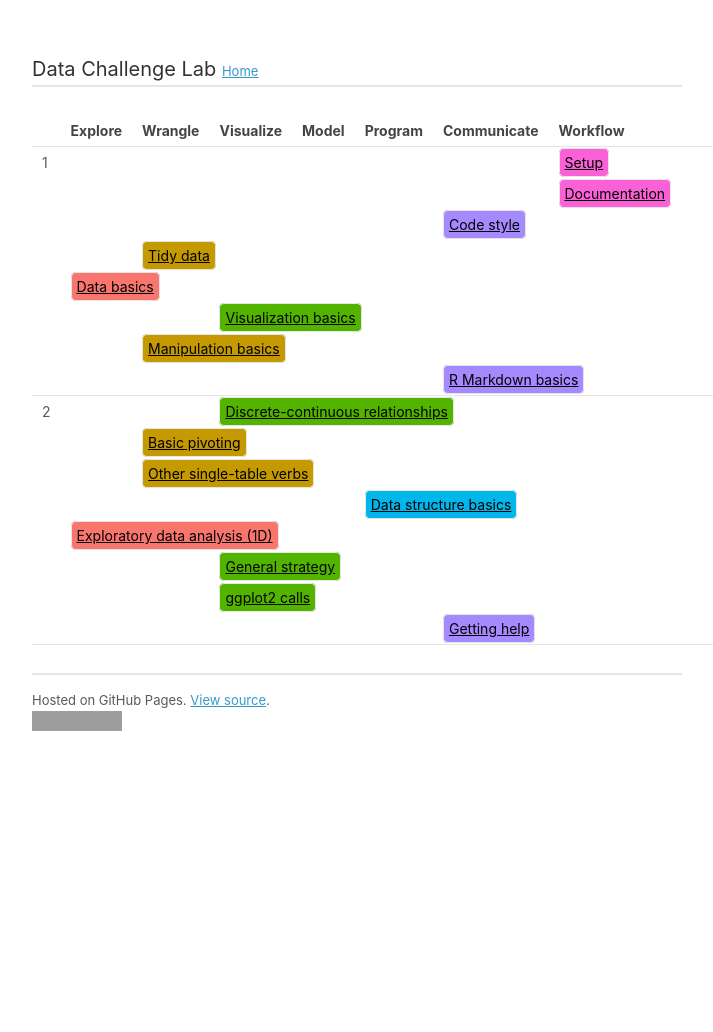
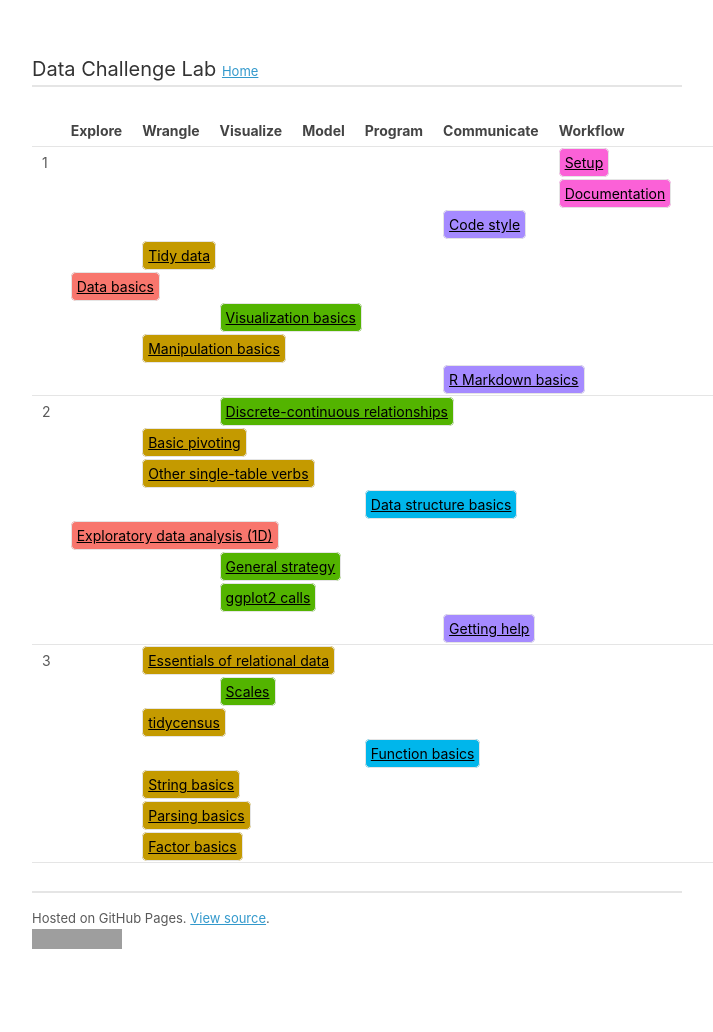
Before and after one commit to dcl-docs/curriculum, a Jekyll site: the page built from docs/index.md, in a window 1280 px wide. Shown: the whole page, without its empty margins (283-996 px from the left). Built offline with Jekyll 4.4.1, drawn with Linux system fonts in a browser that asks for light colours; our own code applies the rules of GitHub Pages for plain Markdown files; a script that is not in the unit is left out; before the commit the page ends 900 px from its top, so only the background shows below that; grey boxes are pictures that could not be loaded.

Commit message:
Initial commit

```diff
--- a/docs/index.md
+++ b/docs/index.md
@@ -132,4 +132,48 @@ title: Theme index
   <td colspan="1"></td>
 </tr>
 </tbody>
+<tbody>
+<tr>
+<td id='week-3'>3</td>
+  <td colspan="1"></td>
+  <td colspan="6"><a class="wrangle" href="relational-basics.html">Essentials of relational data</a></td>
+  <td colspan="5"></td>
+</tr>
+<tr>
+<td></td>
+  <td colspan="2"></td>
+  <td colspan="6"><a class="visualize" href="vis-scales.html">Scales</a></td>
+  <td colspan="4"></td>
+</tr>
+<tr>
+<td></td>
+  <td colspan="1"></td>
+  <td colspan="6"><a class="wrangle" href="tidycensus.html">tidycensus</a></td>
+  <td colspan="5"></td>
+</tr>
+<tr>
+<td></td>
+  <td colspan="4"></td>
+  <td colspan="6"><a class="program" href="function-basics.html">Function basics</a></td>
+  <td colspan="2"></td>
+</tr>
+<tr>
+<td></td>
+  <td colspan="1"></td>
+  <td colspan="6"><a class="wrangle" href="string-basics.html">String basics</a></td>
+  <td colspan="5"></td>
+</tr>
+<tr>
+<td></td>
+  <td colspan="1"></td>
+  <td colspan="6"><a class="wrangle" href="parse-basics.html">Parsing basics</a></td>
+  <td colspan="5"></td>
+</tr>
+<tr>
+<td></td>
+  <td colspan="1"></td>
+  <td colspan="6"><a class="wrangle" href="factor-basics.html">Factor basics</a></td>
+  <td colspan="5"></td>
+</tr>
+</tbody>
 </table>
```
Also changed, not shown: docs/data-structure-basics.md (+1 -0 lines), docs/eda-1d.md (+1 -0 lines), docs/factor-basics.md (added, +18 -0 lines), docs/function-basics.md (added, +23 -0 lines), docs/manip-basics.md (+1 -1 lines), docs/parse-basics.md (added, +16 -0 lines), docs/relational-basics.md (added, +31 -0 lines), docs/string-basics.md (added, +20 -0 lines), docs/tidycensus.md (added, +20 -0 lines), docs/vis-discrete-continuous.md (+1 -1 lines), docs/vis-scales.md (added, +22 -0 lines), units/factor-basics.yml (added, +13 -0 lines), units/function-basics.yml (added, +16 -0 lines), units/parse-basics.yml (added, +11 -0 lines), 4 more files.
